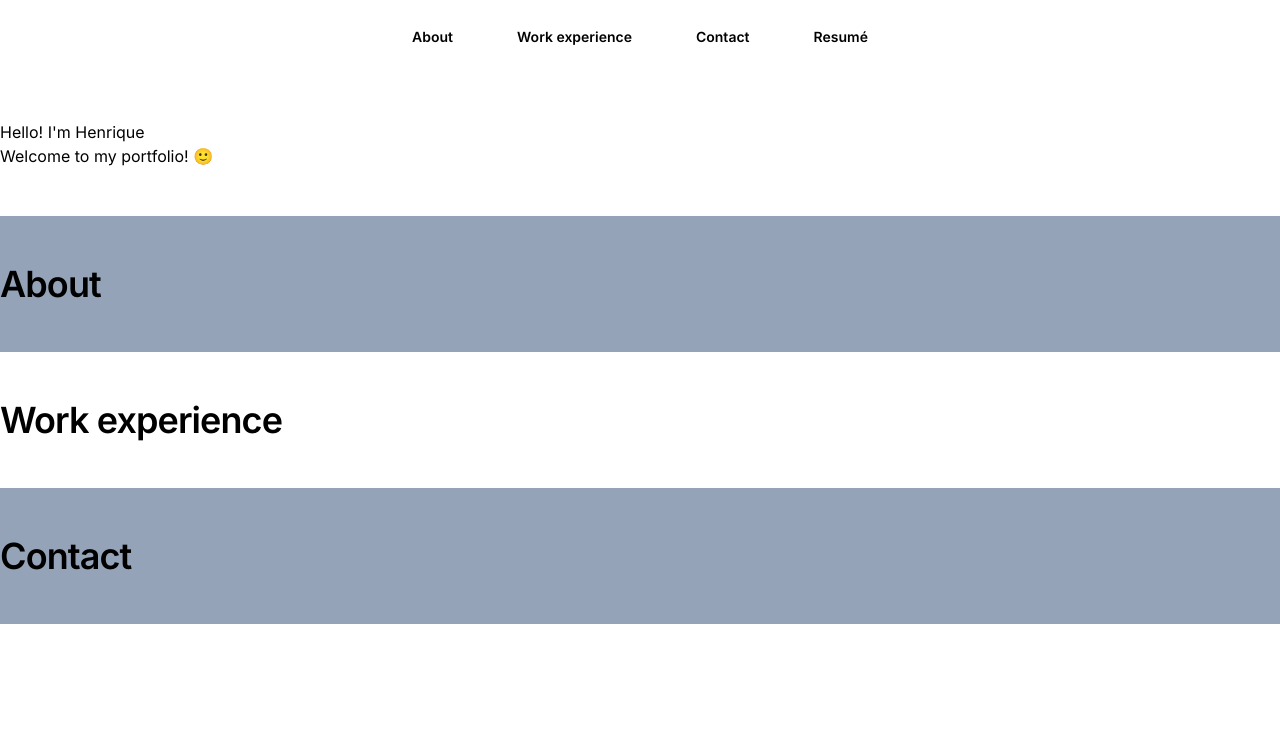
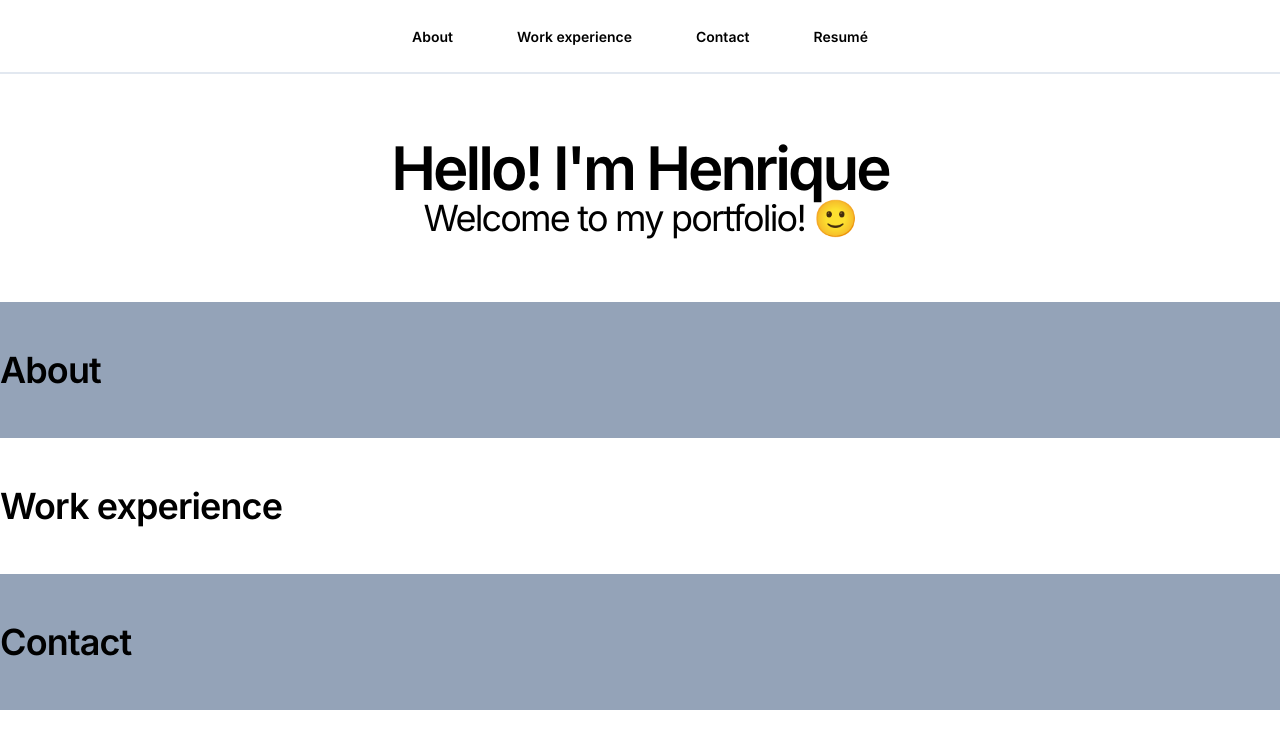
Before and after one commit to hrohden/hrohden.github.io, a React (Vite) app: page / in a window 1280 px wide. Shown: the top 748 px of the page. Built offline with nearby package versions, Linux system fonts and the light colour scheme.

Commit message:
Update portfolio page layout and content

```diff
--- a/src/App.tsx
+++ b/src/App.tsx
@@ -1,33 +1,41 @@
 function App() {
   return (
     <main className="container mx-auto">
-      <nav className="flex justify-center py-6">
+      <nav className="flex justify-center py-6 border-b-2 border-slate-200">
         <ul className="list-none flex gap-16">
-          <li>
+          <li className="text-center">
             <a href="#" className="font-semibold text-sm">
               About
             </a>
           </li>
-          <li>
+          <li className="text-center">
             <a href="#" className="font-semibold text-sm">
               Work experience
             </a>
           </li>
-          <li>
+          <li className="text-center">
             <a href="#" className="font-semibold text-sm">
               Contact
             </a>
           </li>
-          <li>
+          <li className="text-center">
             <a href="#" className="font-semibold text-sm">
               Resumé
             </a>
           </li>
         </ul>
       </nav>
-      <section className="py-12">
-        <p>Hello! I'm Henrique</p>
-        <p>Welcome to my portfolio! 🙂</p>
+      <section className="py-16 flex flex-col items-center">
+        <p>
+          <h1 className="text-6xl font-semibold tracking-tighter">
+            Hello! I'm Henrique
+          </h1>
+        </p>
+        <p>
+          <h2 className="text-4xl font-thin tracking-tighter">
+            Welcome to my portfolio! 🙂
+          </h2>
+        </p>
       </section>
       <section className="py-12 bg-slate-400">
         <h2 className="text-4xl font-semibold tracking-tight">About</h2>
```
